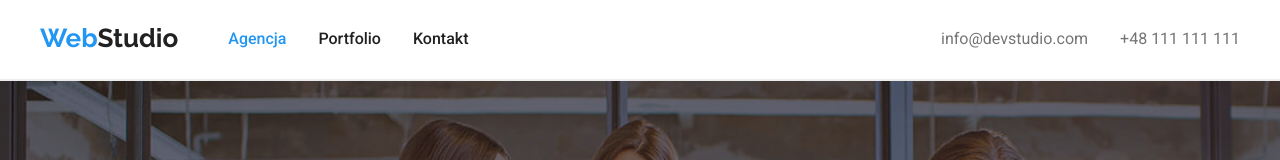
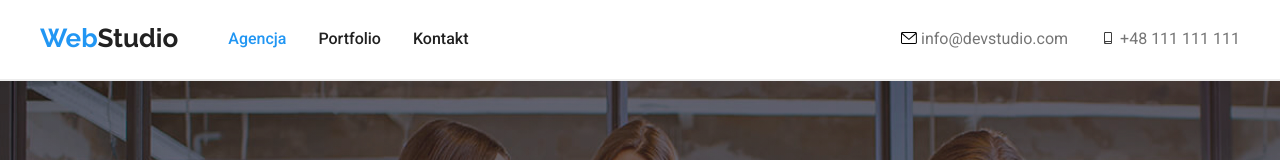
Before and after one commit to Gabriela-Bibel/goit-markup-oldVersion-hw-04, a plain HTML site: page index.html in a window 1280 px wide. Shown: the top 160 px of the page. Drawn offline with nearby package versions, Linux system fonts and the light colour scheme.

Commit message:
svg file commit

```diff
--- a/index.html
+++ b/index.html
@@ -28,8 +28,8 @@
        </ul>
       </div>
       <div class="nav-links">
-       <a class="link" href="mailto:info@devstudio.com">info@devstudio.com</a>
-       <a class="link" href="tel:48111111111">+48 111 111 111</a>
+       <a class="link" href="mailto:info@devstudio.com"><svg width="16" height="12"><use href="./images/icons.svg#icon-envelope"></use> </svg> info@devstudio.com</a>
+       <a class="link" href="tel:48111111111"><svg width="16" height="12"><use href="./images/icons.svg#icon-smartphone"></use> </svg> +48 111 111 111</a>
       </div>
     </div>
     </nav>
```
Also changed, not shown: images/icons.svg (added).
